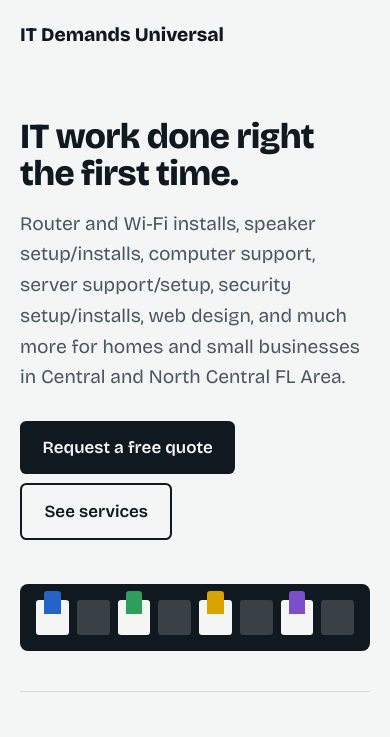
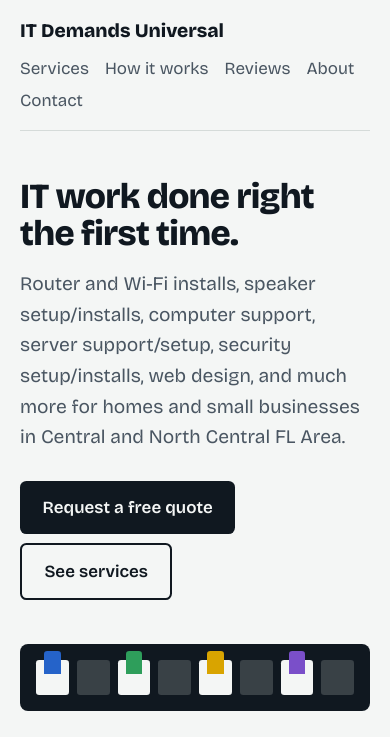
Before and after one commit to IT-Demands-Universal/it-demands-universal.github.io, a plain HTML site: page index.html in a window 390 px wide. Shown: the top 737 px of the page. Drawn offline with nearby package versions, Linux system fonts and the light colour scheme; a script that the page names is missing.

Commit message:
Update style.css

```diff
--- a/css/style.css
+++ b/css/style.css
@@ -8,12 +8,12 @@
   --blue:#6c9bf0; --green:#59c486; --yellow:#f0c640; --purple:#a98af0;}
 }
 *{box-sizing:border-box}
-html{scroll-behavior:smooth}
+html{scroll-behavior:smooth;scroll-padding-top:5rem}
 body{margin:0;background:var(--paper);color:var(--ink);font:400 1.0625rem/1.6 var(--font)}
 a{color:inherit}
 :focus-visible{outline:3px solid var(--blue);outline-offset:3px}
 .wrap{max-width:62rem;margin:0 auto;padding:0 1.25rem}
-header{display:flex;justify-content:space-between;align-items:center;padding:1.25rem 0}
+header{display:flex;justify-content:space-between;align-items:center;gap:.5rem 1.25rem;padding:1rem 0;position:sticky;top:0;z-index:10;background:var(--paper);border-bottom:1px solid var(--line)}
 .brand{font-weight:800;font-size:1.2rem;text-decoration:none}
 nav a{margin-left:1.25rem;text-decoration:none;color:var(--muted)}
 nav a:hover{color:var(--ink)}
@@ -41,4 +41,16 @@ h2{font-size:1.9rem;line-height:1.15;margin:0 0 1.5rem;letter-spacing:-.01em}
 .note{color:var(--muted);max-width:40rem}
 footer{padding:2rem 0 3rem;color:var(--muted);font-size:.95rem;border-top:1px solid var(--line)}
 .card .more{margin:.9rem 0 0;font-weight:600}
-@media (max-width:34rem){nav{display:none}.btn.alt{margin:.6rem 0 0}}
+nav a.back{color:var(--ink);font-weight:600;border:2px solid var(--ink);border-radius:.4rem;padding:.15rem .7rem}
+.callbar{display:none}
+@media (max-width:34rem){
+  header{position:static;flex-direction:column;align-items:flex-start}
+  html{scroll-padding-top:1rem}
+  nav{display:flex;flex-wrap:wrap;gap:.3rem 1rem}
+  nav a{margin-left:0}
+  .btn.alt{margin:.6rem 0 0}
+  body{padding-bottom:4.75rem}
+  .callbar{display:flex;gap:.5rem;position:fixed;left:0;right:0;bottom:0;z-index:10;padding:.6rem .75rem;background:var(--paper);border-top:1px solid var(--line)}
+  .callbar a{flex:1;text-align:center;padding:.75rem .5rem;border-radius:.4rem;font-weight:600;text-decoration:none;background:var(--ink);color:var(--paper)}
+  .callbar a+a{background:transparent;color:var(--ink);border:2px solid var(--ink)}
+}
```
